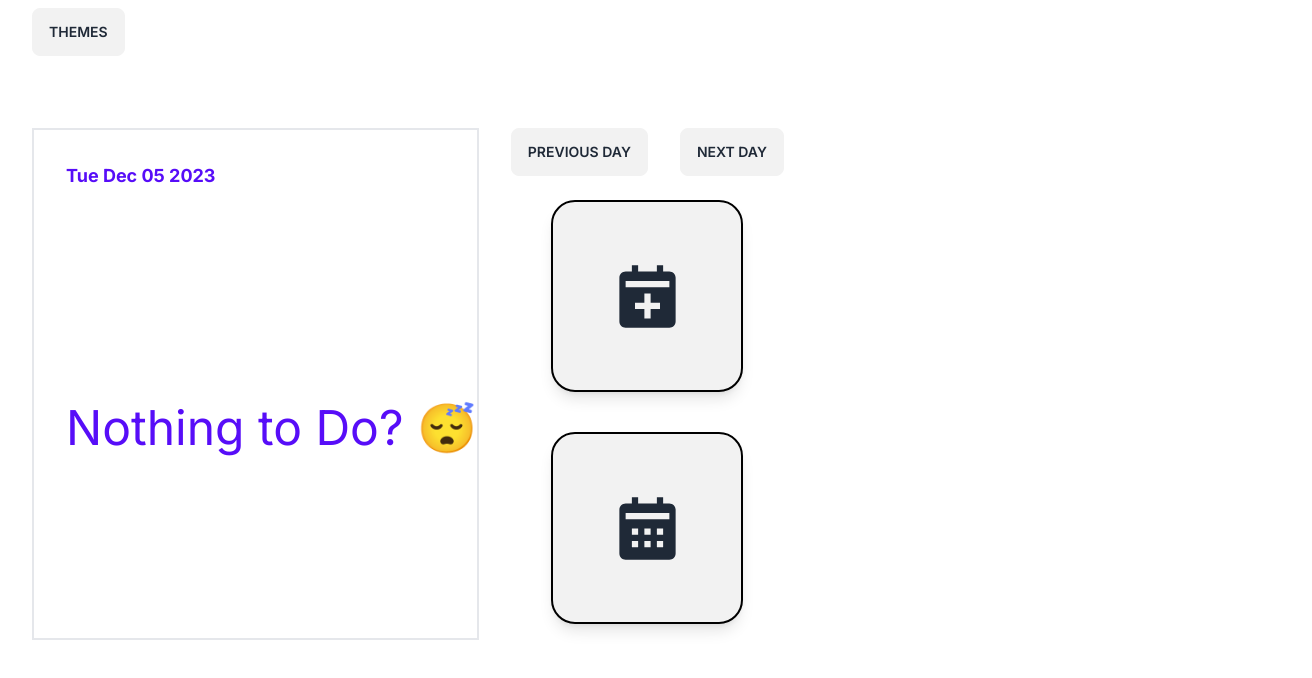
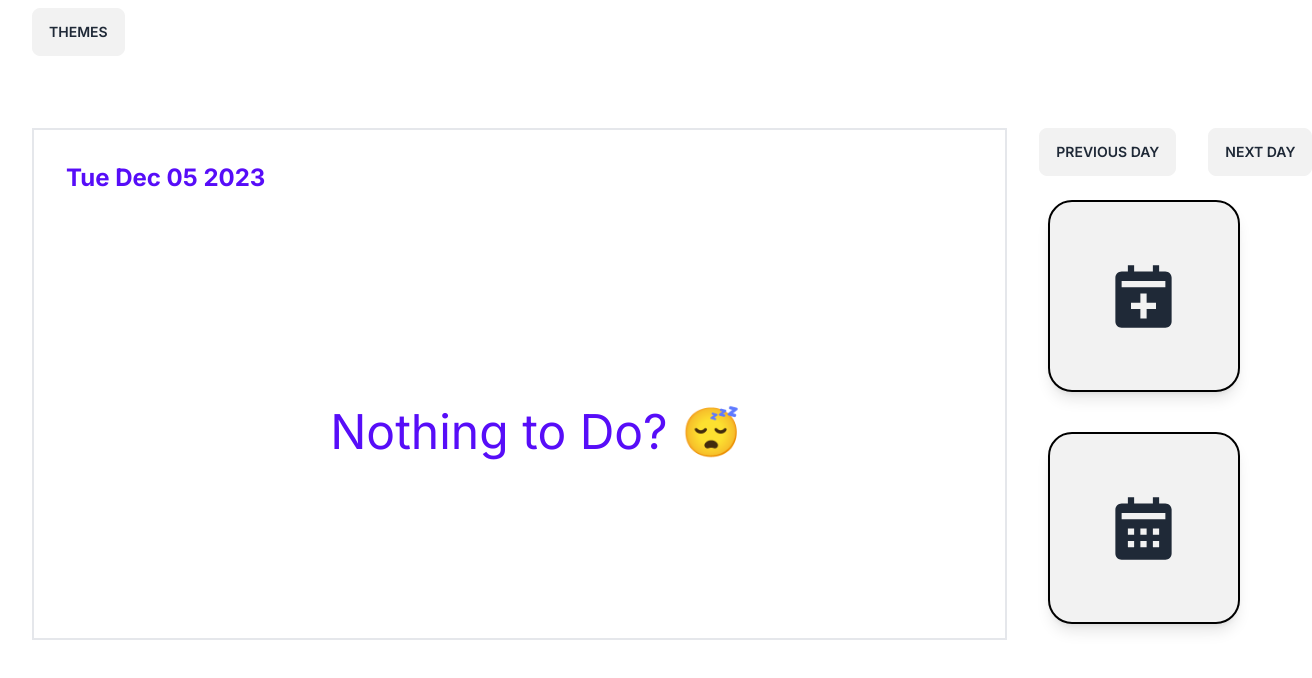
Before and after one commit to dcohen4/cmsc447project, a Next.js app in the folder my-app/: page / in a window 1280 px wide. Shown: the top 678 px of the page, 1312 px wide, since content can reach past the window. Built offline with nearby package versions, Linux system fonts and the light colour scheme.

Commit message:
fixed formating issue

```diff
--- a/my-app/app/page.tsx
+++ b/my-app/app/page.tsx
@@ -44,11 +44,11 @@ export default function Home() {
             <div><Dropdown></Dropdown> </div>
             <div className='flex pt-8 my-8'>
 
-              <div className="container border-solid border-2 h-auto w-auto pt-8 pl-8 ms-8 w-4/5">
-              <h1 className="text-primary font-bold text-lg">{selectedDate.toDateString()}</h1>
+              <div className="container border-solid border-2 h-auto w-full pt-8 pl-8 ms-8 ">
+              <h1 className="text-primary font-bold text-2xl">{selectedDate.toDateString()}</h1>
                 {tasks.length === 0 ? (
 
-                    <div className="items-center justify-center h-full h-4/5   flex items-center justify-center text-primary text-5xl">
+                    <div className="items-center justify-center h-full w-full flex items-center justify-center text-primary text-5xl">
                       Nothing to Do? 😴
                     </div>
 
```
